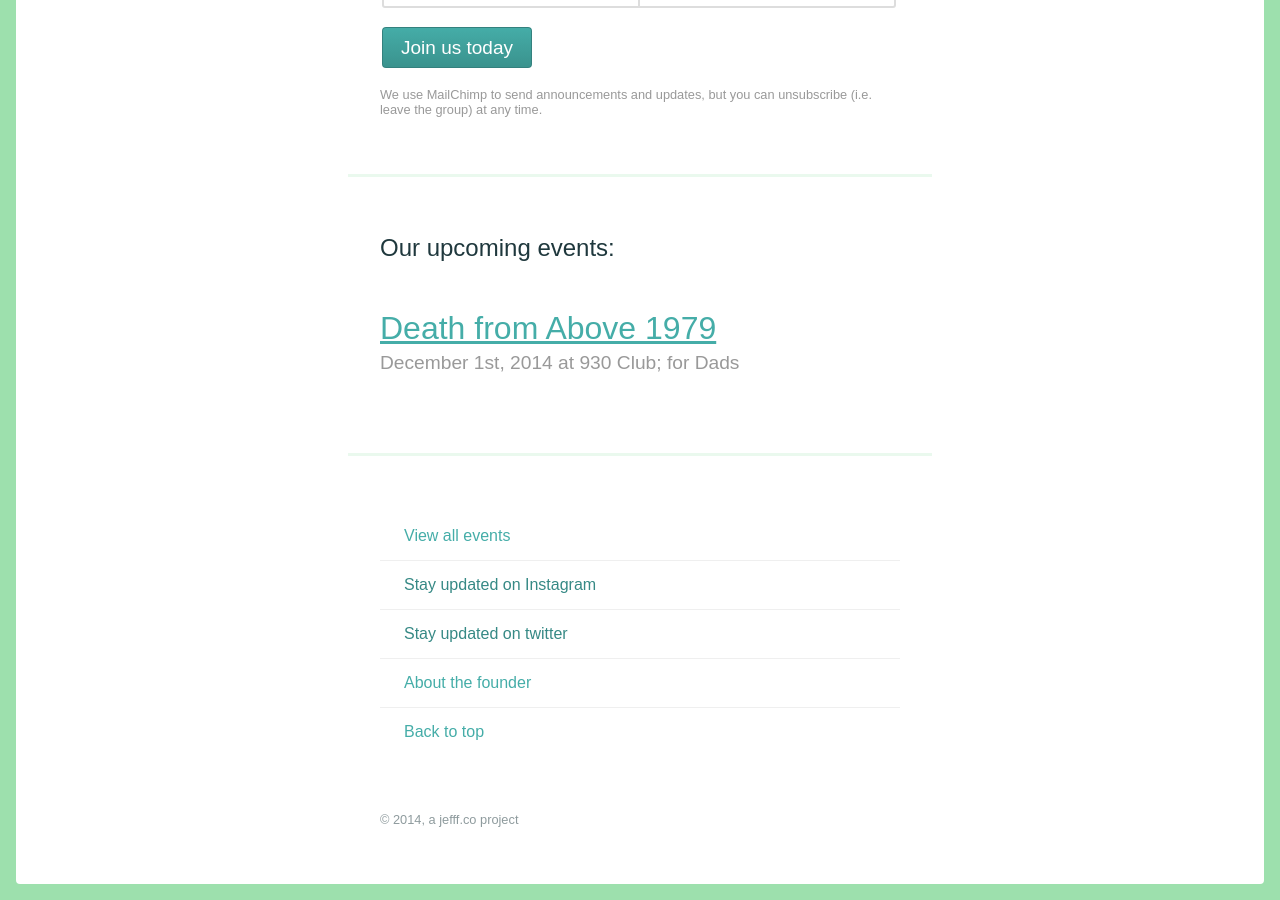
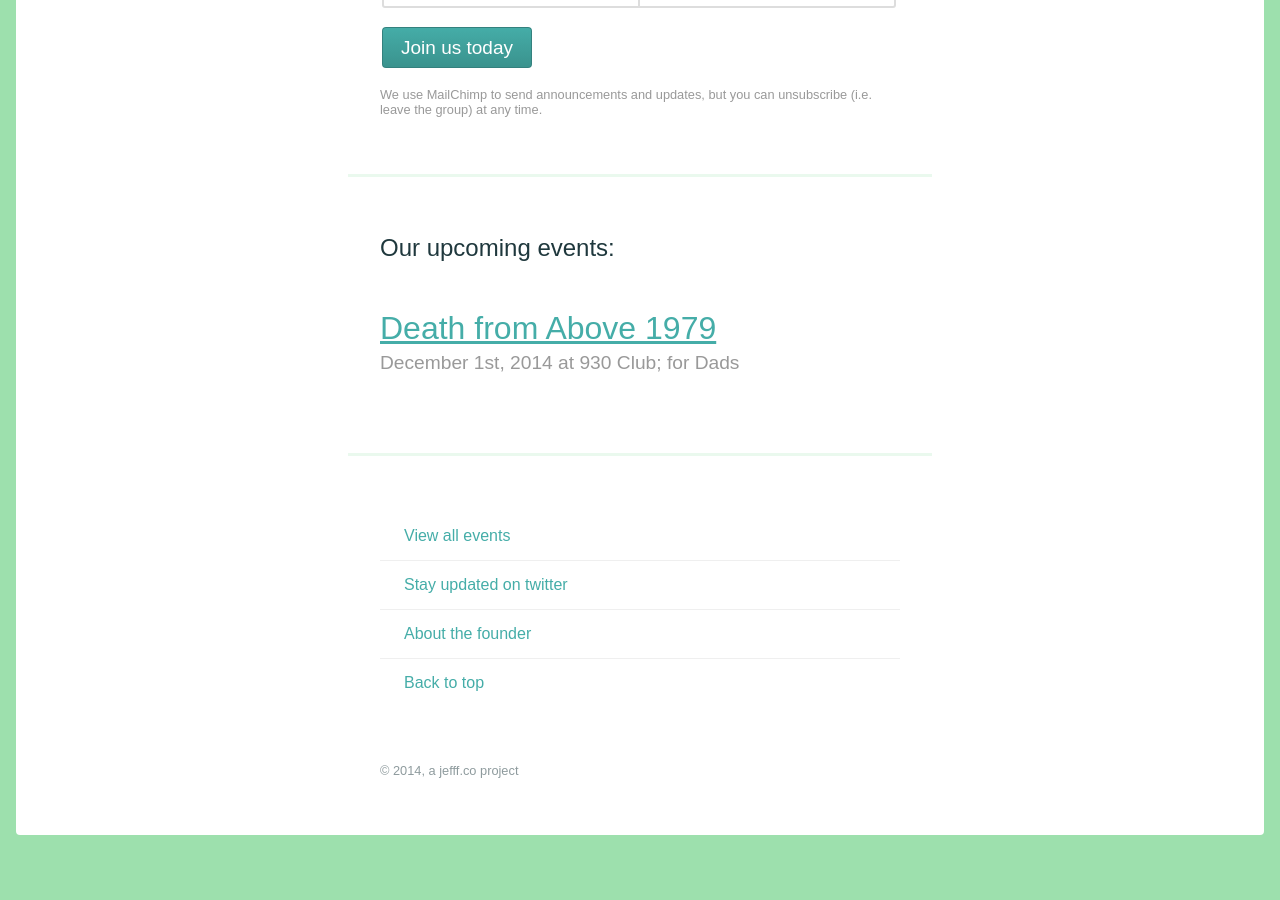
Before and after one commit to jefffis/dads_n_shows, a Jekyll site: the page built from index.html, in a window 1280 px wide and 900 px high, scrolled down 1189 px. Built offline with Jekyll 4.4.1, drawn with Linux system fonts in a browser that asks for light colours; Markdown is read by kramdown in place of the engine named in the settings; after the commit the page ends 2040 px from its top, so only the background shows below that; some of the changed lines change nothing that is shown.

```diff
--- a/_includes/footer.html
+++ b/_includes/footer.html
@@ -5,11 +5,11 @@
 							<a href="/events.html">View all events</a>
 						</span>
 						{% endunless %}
+						<!--<span>
+							<a href="">Stay updated on Instagram</a>
+						</span>-->
 						<span>
-							<a href="">Stay updated on Instagram</a>
-						</span>
-						<span>
-							<a href="">Stay updated on twitter</a>
+							<a href="http://twitter.com/dads_n_shows">Stay updated on twitter</a>
 						</span>
 						<span>
 							<a href="http://jefff.co/" target="_blank">About the founder</a>
```
Also changed, not shown: 3 other files.
